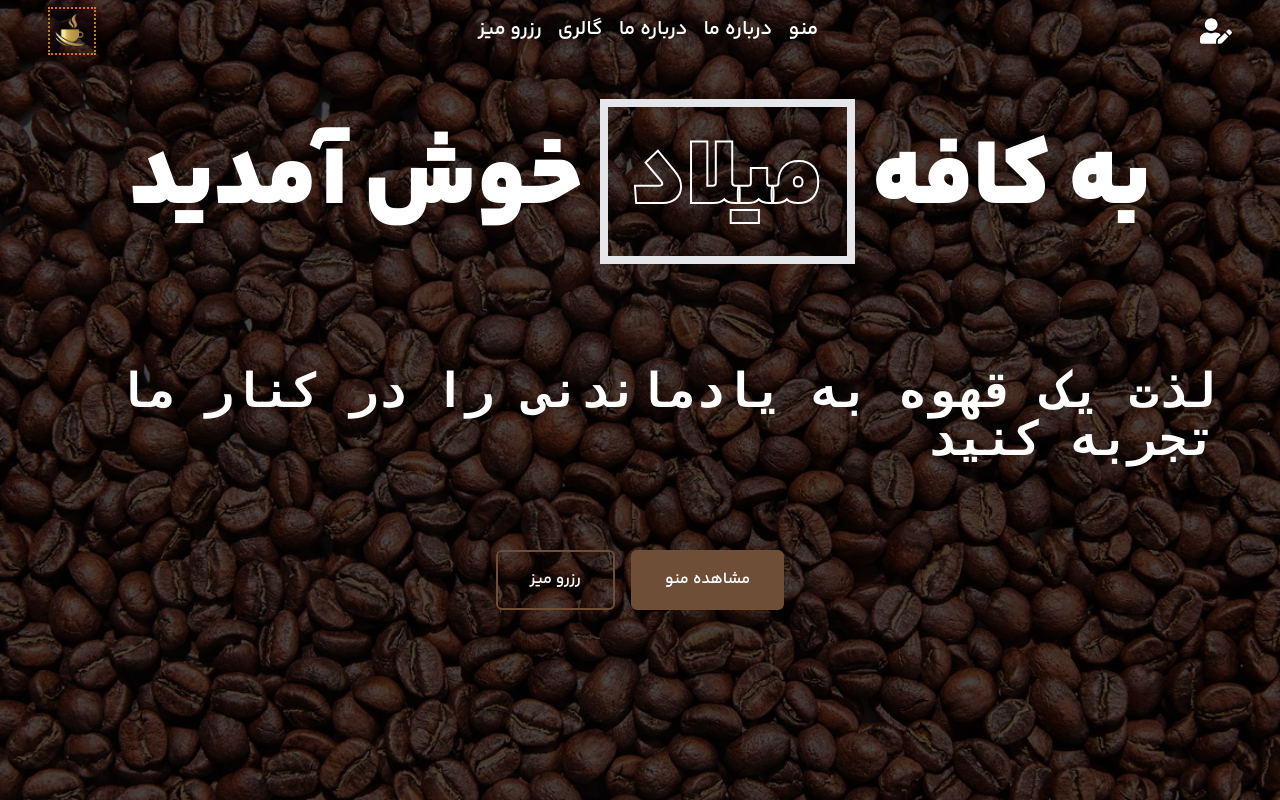
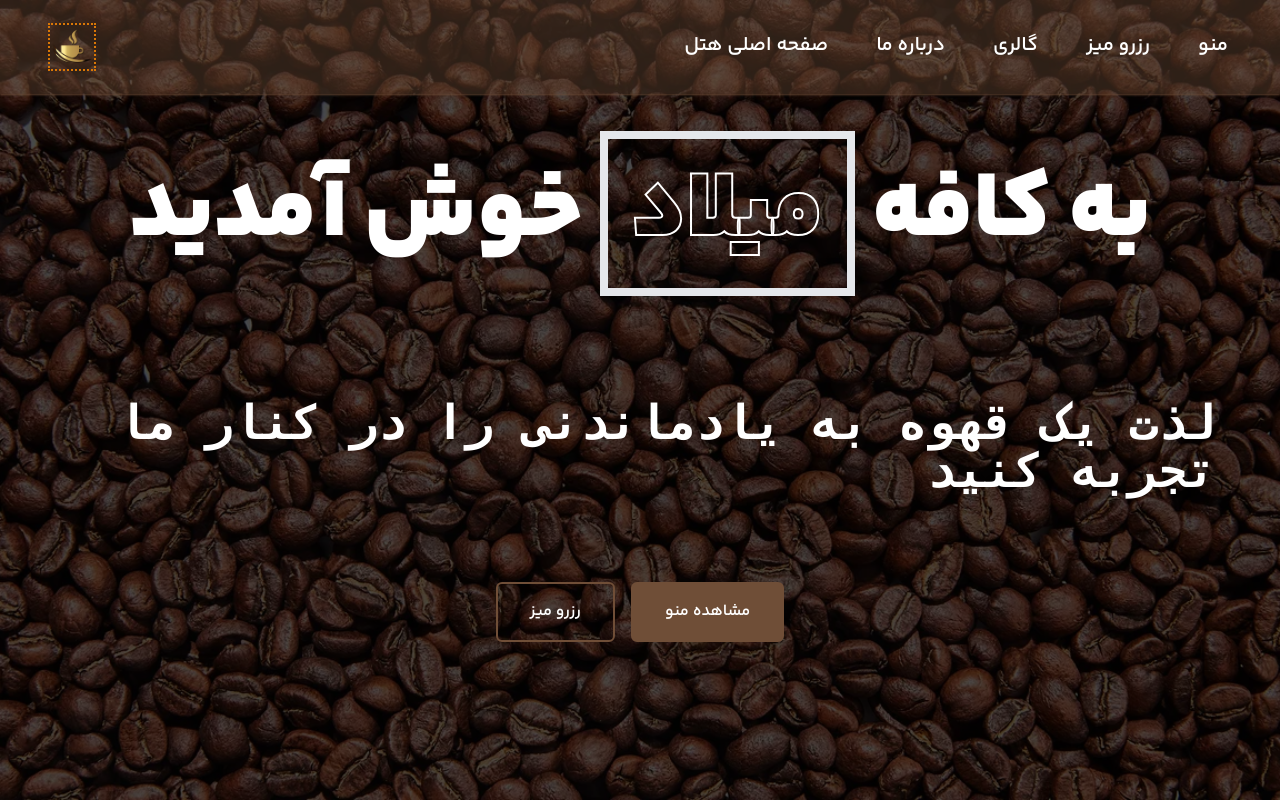
Before and after one commit to EHSANMADADI/Hotel-project, a Next.js app: page /coffee-shop in a window 1280 px wide. Shown: the top 800 px of the page. Built offline with nearby package versions, Linux system fonts and the light colour scheme.

Commit message:
Responsive navbar for coffeeShop

```diff
--- a/components/user/pages/cafe/Header.tsx
+++ b/components/user/pages/cafe/Header.tsx
@@ -1,36 +1,19 @@
 import React from 'react'
-import Image from 'next/image';
 import Link from 'next/link';
-import { FaUserEdit } from "react-icons/fa";
+import Navbar from './Navbar';
+const Header = () => {
 
-const Header = () => {
     return (
         <header id='header' className="bg-[url('/images/cafe/b3.webp')] bg-neutral-800 bg-blend-overlay min-h-screen bg-cover bg-center">
-            <nav className='flex items-center justify-between px-12 sm:px-4'>
-                <Link href='#'>
-                    <FaUserEdit color='white' size={32} className='hover:fill-coffee/90 duration-200 hover:scale-110' />
-                </Link>
-                <ul className='flex gap-2 justify-center items-center py-3'>
-                    <CustomLink text='منو' />
-                    <CustomLink text='درباره ما' />
-                    <CustomLink text='درباره ما' />
-                    <CustomLink text='گالری' />
-                    <CustomLink text='رزرو میز' />
-                </ul>
-                <Link href='#'>
-                    <Image src={'/images/cafe/Clogo.webp'} className='border-dotted
-                     border-amber-600 border-2' alt='logo' width={48} height={44} />
-                </Link>
-            </nav>
+            <Navbar />
             <section>
                 <h1 className="text-8xl text-white font-black text-center leading-[1.5] py-12 sm:py-8 w-full md:text-5xl
              md:leading-[1.3]">به کافه <span className="text-transparent border-8 px-6"
                         style={{ WebkitTextStroke: "2px #fff", }}>ميلاد</span> خوش آمدید </h1>
                 <h2 className='text-white text-5xl font-mono  font-bold p-16 lg:p-12 sm:px-8 sm:py-4 sm:text-3xl'>لذت یک قهوه به یادماندنی را در کنار ما تجربه کنید</h2>
                 <div className='flex gap-4 justify-center py-6'>
-
-                <Link href="#" className='px-8 py-4 text-white border-2 border-coffee font-semibold duration-200  bg-coffee rounded-md hover:bg-transparent' >مشاهده منو</Link>
-                <Link href="#" className='px-8 py-4 text-white border-2 border-coffee font-semibold duration-200 hover:bg-coffee/85  rounded-md' >رزرو میز</Link>
+                    <Link href="#Menu" className='px-8 py-4 text-white border-2 border-coffee font-semibold duration-200  bg-coffee rounded-md hover:bg-transparent' >مشاهده منو</Link>
+                    <Link href="/coffeeshop/reservation" className='px-8 py-4 text-white border-2 border-coffee font-semibold duration-200 hover:bg-coffee/85  rounded-md' >رزرو میز</Link>
                 </div>
             </section>
         </header>
@@ -38,9 +21,3 @@ const Header = () => {
 }
 
 export default Header
-
-const CustomLink = ({ text }: { text: string }) => {
-    return <li className='text-white text-xl hover:border-b-2
-     hover:border-amber-800 p-1 hover:text-neutral-400 border-transparent border-b-2
-      duration-200 font-semibold'> <Link href="#">{text}</Link></li>
-}
--- /dev/null
+++ b/components/user/pages/cafe/Navbar.tsx
@@ -0,0 +1,54 @@
+'use client'
+import Image from 'next/image'
+import Link from 'next/link'
+import React, { useState , useEffect } from 'react'
+import { FaUserEdit } from 'react-icons/fa'
+import { GiHamburgerMenu } from "react-icons/gi";
+import { AiOutlineClose } from "react-icons/ai";
+
+
+
+const Navbar = () => {
+  const [menuIsOpen, setMenuIsOpen] = useState(false)
+  useEffect(()=>{
+    window.onresize=()=>{
+      if(window.outerWidth > 760){
+        setMenuIsOpen(false)
+      }
+      return()=>{
+        window.onresize = ()=>{} //
+      }
+    }
+  },[])
+  return (
+    <nav className='flex bg-coffee/40 shadow-sm shadow-coffee/80 w-full items-center justify-between md:flex-col-reverse py-4 px-12 sm:px-4'>
+      {/* <Link href='#' className=''>
+        <FaUserEdit color='white' size={32} className='hover:fill-coffee/90 duration-200 hover:scale-110' />
+      </Link> */}
+
+      <div className='md:block hidden'>
+        <GiHamburgerMenu className={`${menuIsOpen ? "hidden" : "block"} cursor-pointer fixed top-6 right-8`} onClick={()=>{setMenuIsOpen(true)}} color='white' size={32} />
+        <AiOutlineClose className={`${menuIsOpen ? "block" : " hidden"} cursor-pointer fixed top-6 right-8 z-10`} onClick={()=>{setMenuIsOpen(false)}} color='white' size={32} />
+      </div>
+      <ul onClick={()=>setMenuIsOpen(false)} className={`flex ${menuIsOpen ?"block bg-neutral-700/95 w-full gap-2 fixed top-0" :"md:hidden"} md:flex-col justify-center gap-10 items-center py-3`}>
+        <CustomLink href='#Menu' text='منو' />
+        <CustomLink href='/coffee-shop/reservation' text='رزرو میز' />
+        <CustomLink href='#Gallery' text='گالری' />
+        <CustomLink href='#stats' text='درباره ما' />
+        <CustomLink href='/' text='صفحه اصلی هتل' />
+      </ul>
+      <Link href='#' className='md:self-end' >
+        <Image src={'/images/cafe/Clogo.webp'} className='border-dotted
+                     border-amber-600 border-2' alt='logo' width={48} height={44} />
+      </Link>
+    </nav>
+  )
+}
+
+export default Navbar;
+
+const CustomLink = ({ text, href }: { text: string, href: string }) => {
+  return <li className='text-white text-xl hover:border-b-2
+   hover:border-amber-800 p-1 hover:text-neutral-400 border-transparent border-b-2
+    duration-200 font-semibold'> <Link href={href}>{text}</Link></li>
+}
```
